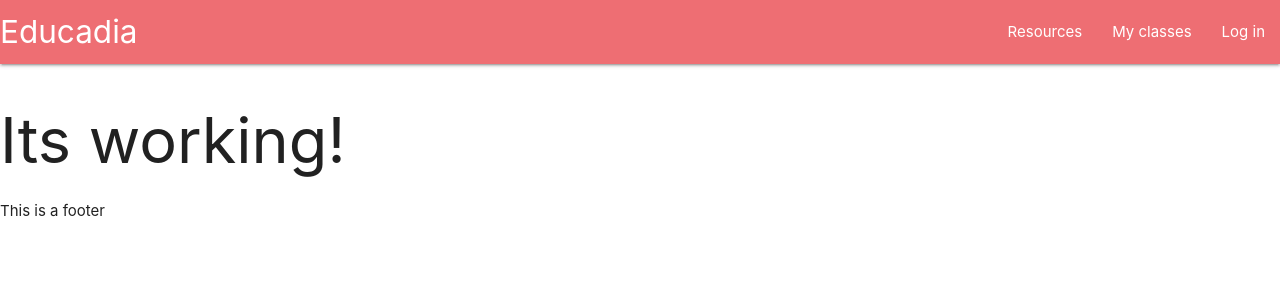
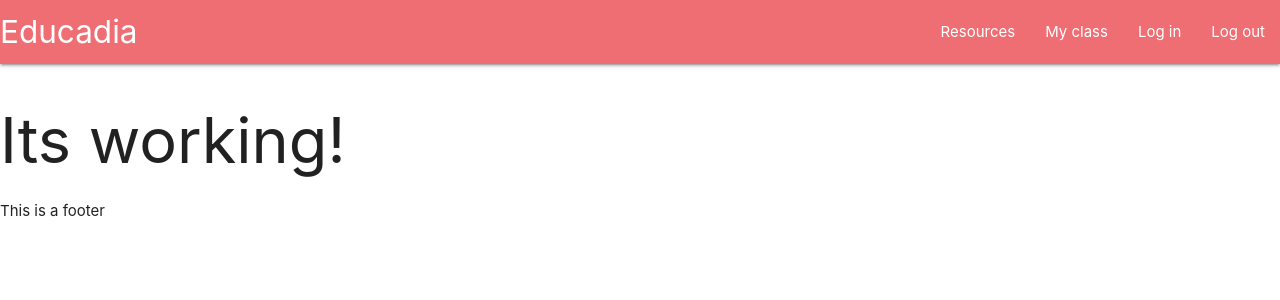
Before and after one commit to AwsSG/educadia, a Django app: page / in a window 1280 px wide. Shown: the top 300 px of the page. Run offline with Django 3.2, Linux system fonts and the light colour scheme.

Commit message:
moved navigation to base.html and created static folder

```diff
--- a/home/templates/home/index.html
+++ b/home/templates/home/index.html
@@ -1,14 +1,5 @@
 {% extends "base.html" %}
 {% block content %}
-<nav>
-    <div class="nav-wrapper">
-        <a href="#" class="brand-logo">Educadia</a>
-        <ul id="nav-mobile" class="right hide-on-med-and-down">
-            <li><a href="#">Resources</a></li>
-            <li><a href="#">My classes</a></li>
-            <li><a href="#">Log in</a></li>
-        </ul>
-    </div>
-</nav>
+
 <h1>Its working!</h1>
 {% endblock %}
--- /dev/null
+++ b/static/css/base.css
@@ -0,0 +1,3 @@
+body {
+    background-color: aquamarine;
+}
--- a/templates/base.html
+++ b/templates/base.html
@@ -19,14 +19,29 @@
 </head>
 
 <body>
-    <header></header>
+    <header>
+        <nav>
+            <div class="nav-wrapper">
+                <a href="#" class="brand-logo">Educadia</a>
+                <ul id="nav-mobile" class="right hide-on-med-and-down">
+                    <li><a href="#">Resources</a></li>
+                    <li><a href="#">My class</a></li>
+                    <li><a href="#">Log in</a></li>
+                    <li><a href="#">Log out</a></li>
+                </ul>
+            </div>
+        </nav>
+
+    </header>
 
     {% if messages %}
     <div class="msg-container"></div>
     {% endif %}
 
-    {% block content %}
-    {% endblock %}
+    <main>
+        {% block content %}
+        {% endblock %}
+    </main>
 
     <footer>This is a footer</footer>
 </body>
```
